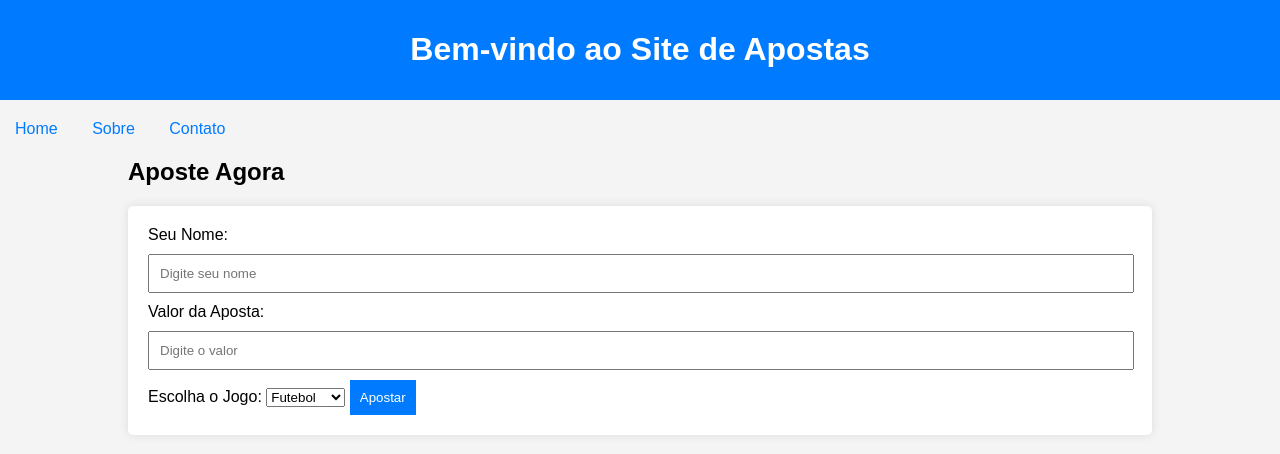
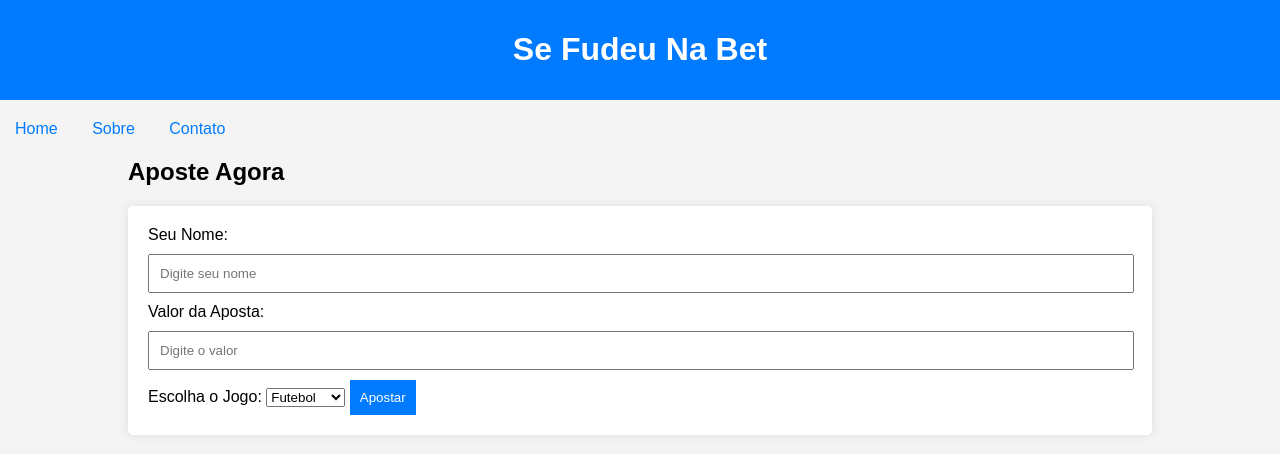
Before and after one commit to arthurduarte11/Site-novo, a plain HTML site: page index.html in a window 1280 px wide. Drawn offline with Linux system fonts and the light colour scheme.

Commit message:
mudança no nome

```diff
--- a/index.html
+++ b/index.html
@@ -55,7 +55,7 @@
 <body>
 
 <header>
-    <h1>Bem-vindo ao Site de Apostas</h1>
+    <h1>Se Fudeu Na Bet</h1>
 </header>
 
 <nav>
```
